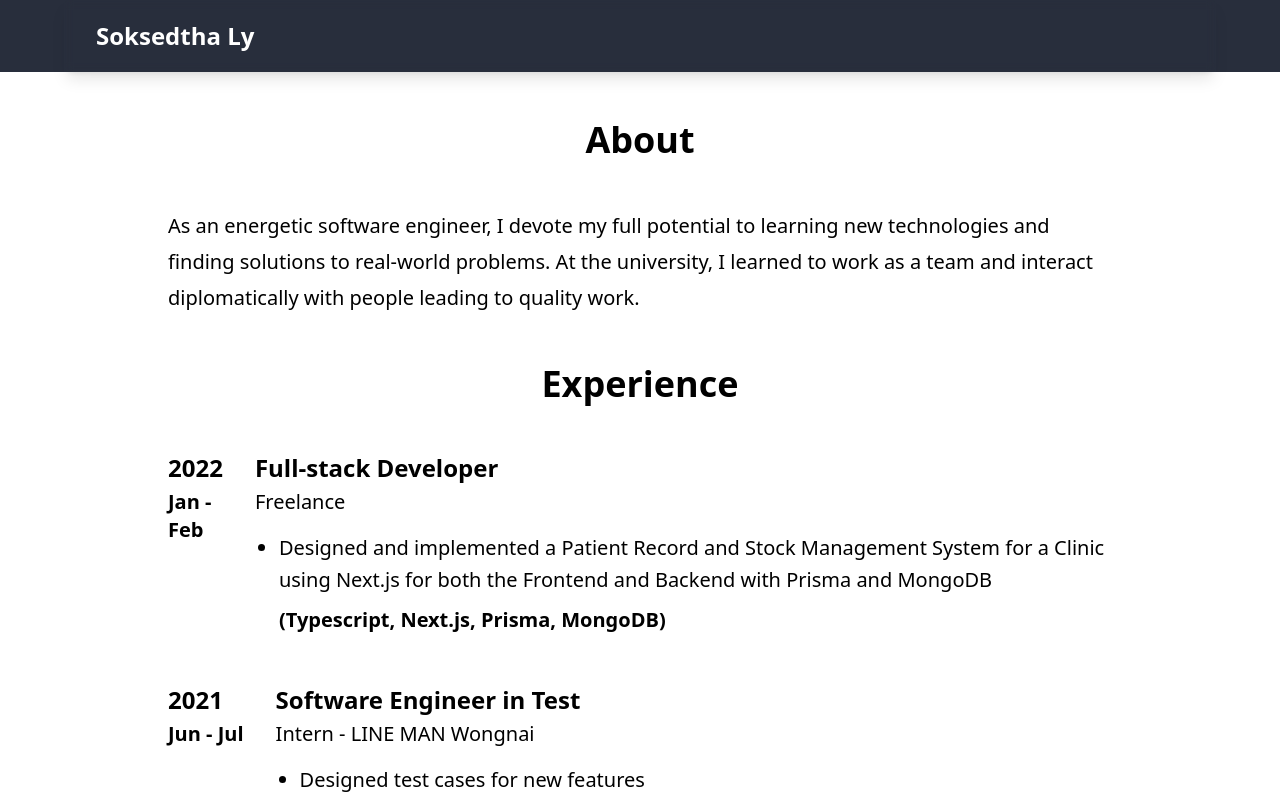
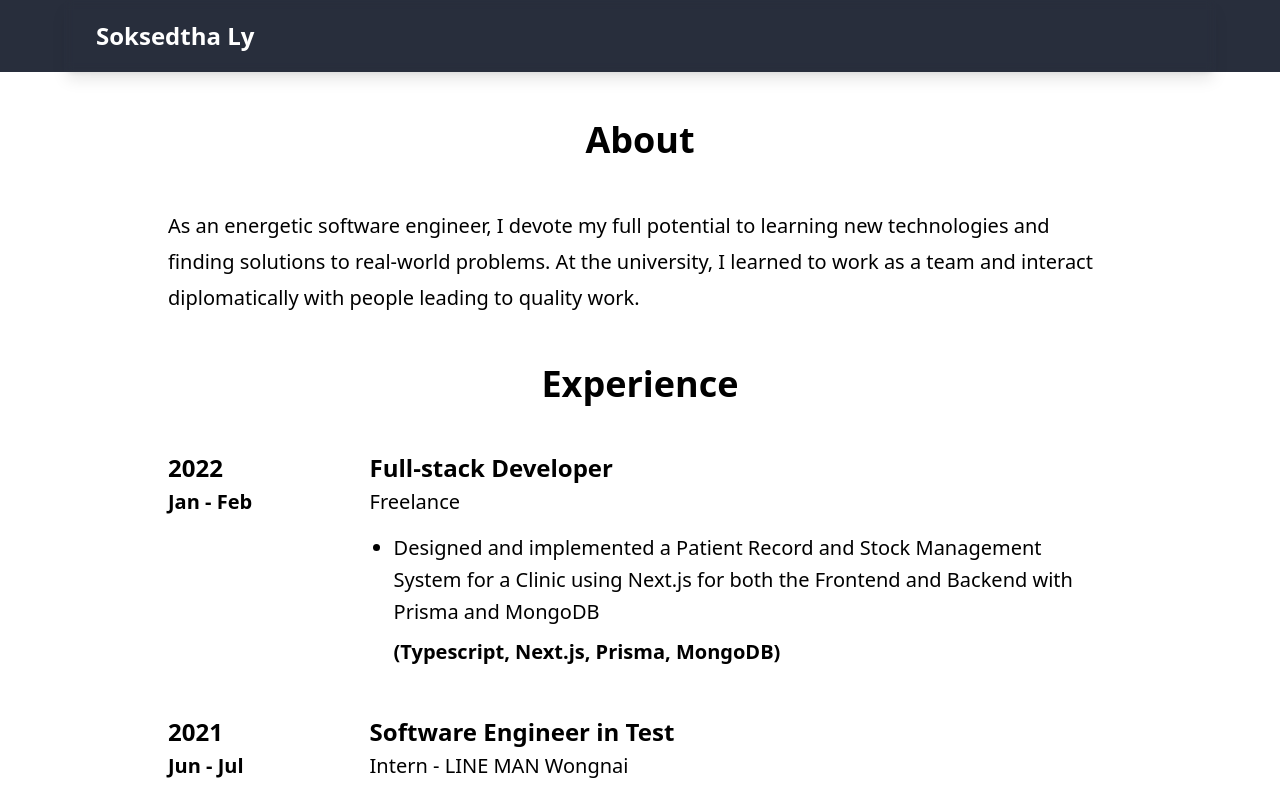
Before and after one commit to gtmetric/soksedthaly, a Next.js app: page /about in a window 1280 px wide. Shown: the top 800 px of the page. Built offline with nearby package versions, Linux system fonts and the light colour scheme.

Commit message:
Update styles

```diff
--- a/components/about/ExperienceItem.tsx
+++ b/components/about/ExperienceItem.tsx
@@ -10,18 +10,21 @@ export const ExperienceItem = (props: {
   <div className="pb-10 md:pb-12">
     <div className="text-left flex">
       {/* Period */}
-      <div className="font-semibold pr-8">
+      <div className="flex-1 font-semibold pr-4">
         <p className="text-xl md:text-2xl">{props.year}</p>
         <p className="text-lg pt-1 md:text-xl">{props.month}</p>
       </div>
-      {/* Position */}
-      <div>
+
+      <div className="flex-[4]">
+        {/* Position */}
         <h2 className="text-xl font-semibold md:text-2xl">{props.position}</h2>
         <p className="text-lg pt-1 md:text-xl">{props.employer}</p>
+
         {/* Description */}
         <div className="hidden sm:block text-lg pl-6 pt-4 md:text-xl md:leading-8">{props.children}</div>
       </div>
     </div>
+
     {/* Description - Mobile */}
     <div className="sm:hidden text-left text-lg pl-6 pt-4 md:text-xl md:leading-8">{props.children}</div>
   </div>
```
